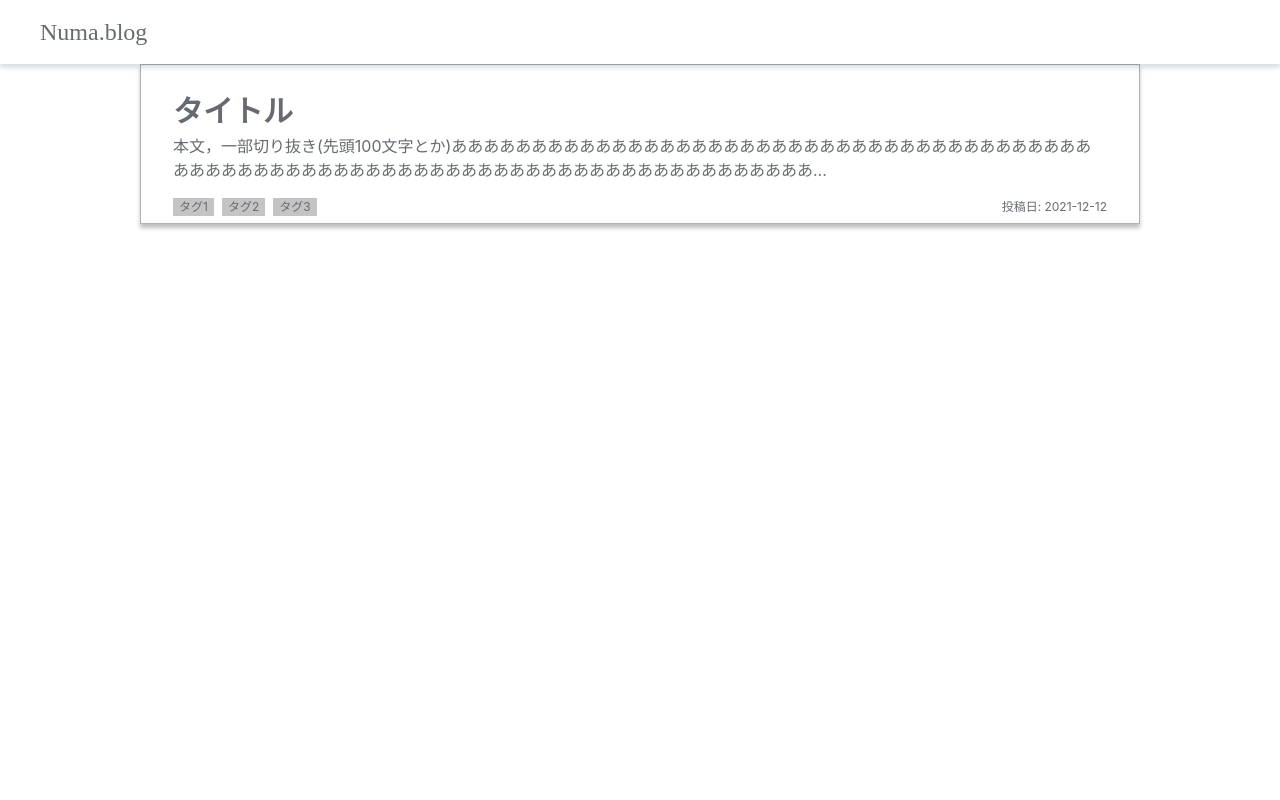
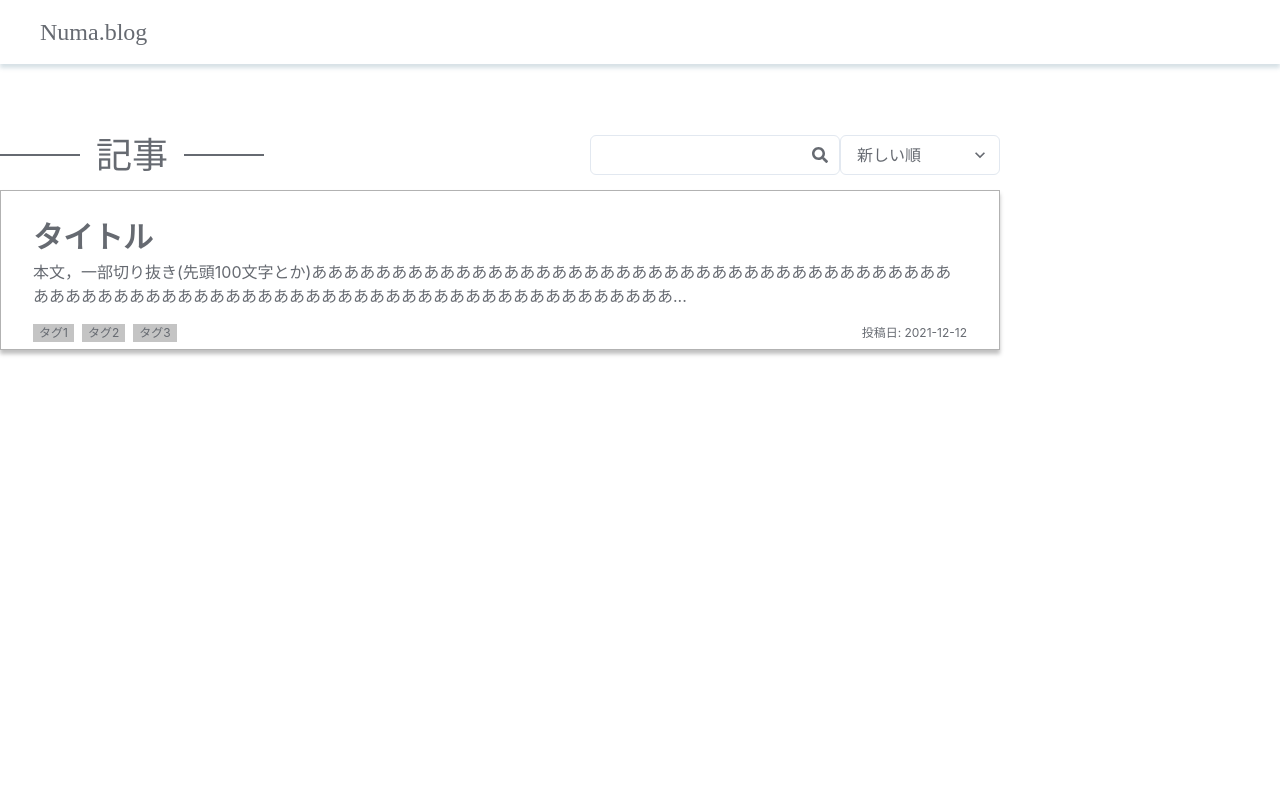
Before and after one commit to tomoyuki-hiranuma/blog-client, a Next.js app: page / in a window 1280 px wide. Shown: the top 800 px of the page. Built offline with nearby package versions, Linux system fonts and the light colour scheme.

Commit message:
fix: flex top page header components

```diff
--- a/components/atoms/article/Title.tsx
+++ b/components/atoms/article/Title.tsx
@@ -11,7 +11,7 @@ const line = css`
 export const Title: VFC = () => {
   return(
     <>
-      <Flex align={`center`}>
+      <Flex align={`center`} minWidth={`280px`}>
         <div css={line} />
         <Text fontSize={`4xl`} mx={`4`}>記事</Text>
         <div css={line} />
--- /dev/null
+++ b/components/molecules/ArticleTItle.tsx
@@ -0,0 +1,39 @@
+import React, { VFC } from 'react';
+import { SearchBar } from '../atoms/article/SearchBar';
+import { SelectBar } from '../atoms/article/SelectBar';
+import { Title } from '../atoms/article/Title';
+import { Box, Flex, Spacer } from '@chakra-ui/react';
+
+const selectData = [
+  {
+    value: "asc",
+    name: "新しい順"
+  },
+  {
+    value: "desc",
+    name: "古い順"
+  },
+  {
+    value: "favs",
+    name: "人気順"
+  },
+];
+
+export const ArticleTitle: VFC = () => {
+  return(
+    <Flex w={`1000px`} alignItems='center' mt={`64px`} mb={`8px`}>
+        <Box>
+          <Title />
+        </Box>
+        <Spacer />
+        <Box>
+          <Flex>
+            <SearchBar />
+            <SelectBar
+              selects={selectData}
+            />
+          </Flex>
+        </Box>
+      </Flex>
+  );
+};
--- a/components/organisms/Layout.tsx
+++ b/components/organisms/Layout.tsx
@@ -44,9 +44,7 @@ export const Layout: VFC<Props> = ({ children }) => {
       </Head>
       <Header />
       <main css={main}>
-        <VStack>
-          {children}
-        </VStack>
+        {children}
       </main>
       <Footer
         data={data}
--- a/components/templates/index.tsx
+++ b/components/templates/index.tsx
@@ -1,10 +1,13 @@
 import React, { VFC } from 'react';
 import { ArticleCard } from '../molecules/ArticleCard';
+import { ArticleTitle } from '../molecules/ArticleTItle';
 import { Layout } from '../organisms/Layout';
+
 
 export const IndexPage: VFC = () => {
   return (
     <Layout>
+      <ArticleTitle />
       <ArticleCard />
     </Layout>
   );
--- a/package.json
+++ b/package.json
@@ -13,6 +13,9 @@
     "@chakra-ui/react": "^1.8.1",
     "@emotion/react": "^11",
     "@emotion/styled": "^11",
+    "@fortawesome/fontawesome-svg-core": "^1.2.36",
+    "@fortawesome/free-solid-svg-icons": "^5.15.4",
+    "@fortawesome/react-fontawesome": "^0.1.17",
     "framer-motion": "^5",
     "next": "12.0.10",
     "react": "17.0.2",
```
Also changed, not shown: 1 other file (tests, documents, lock files or other folders).
